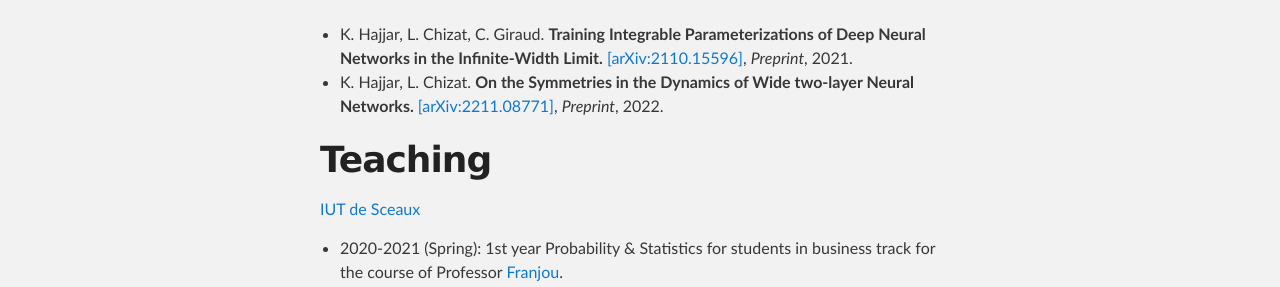
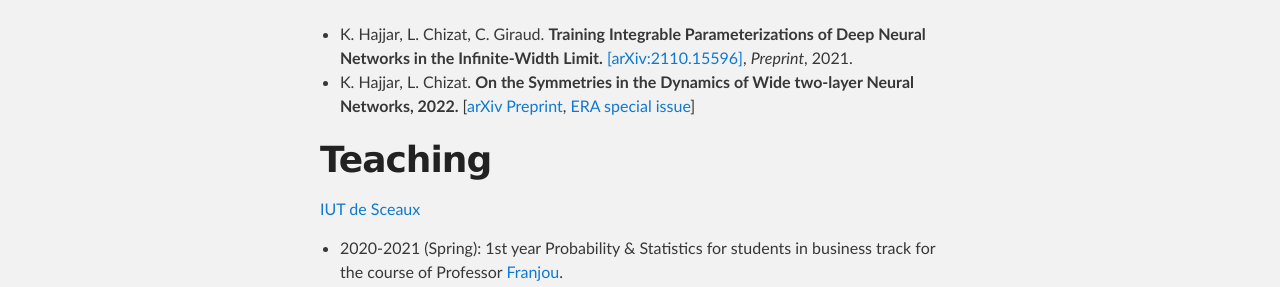
Before and after one commit to karl-hajjar/karl-hajjar.github.io, a Jekyll site: the page built from index.md, in a window 1280 px wide. Shown: the part 991-1278 px from the top of the page. Built offline with Jekyll 4.4.1, drawn with Linux system fonts in a browser that asks for light colours; our own code applies the rules of GitHub Pages for plain Markdown files.

Commit message:
Added ERA publication

```diff
--- a/index.md
+++ b/index.md
@@ -25,7 +25,7 @@ at play in neural networks and therefore develop more performant, robust and les
 - K. Hajjar, L. Chizat, C. Giraud. **Training Integrable Parameterizations of Deep Neural Networks in the Infinite-Width
 Limit.** [[arXiv:2110.15596]](https://arxiv.org/abs/2110.15596#), *Preprint*, 2021.
 - K. Hajjar, L. Chizat. **On the Symmetries in the Dynamics of Wide two-layer Neural
-Networks.** [[arXiv:2211.08771]](https://arxiv.org/abs/2211.08771#), *Preprint*, 2022.
+Networks, 2022.** [[arXiv Preprint](https://arxiv.org/abs/2211.08771#), [ERA special issue](https://aimspress.com/article/doi/10.3934/era.2023112)]
 
 # Teaching
 
```
